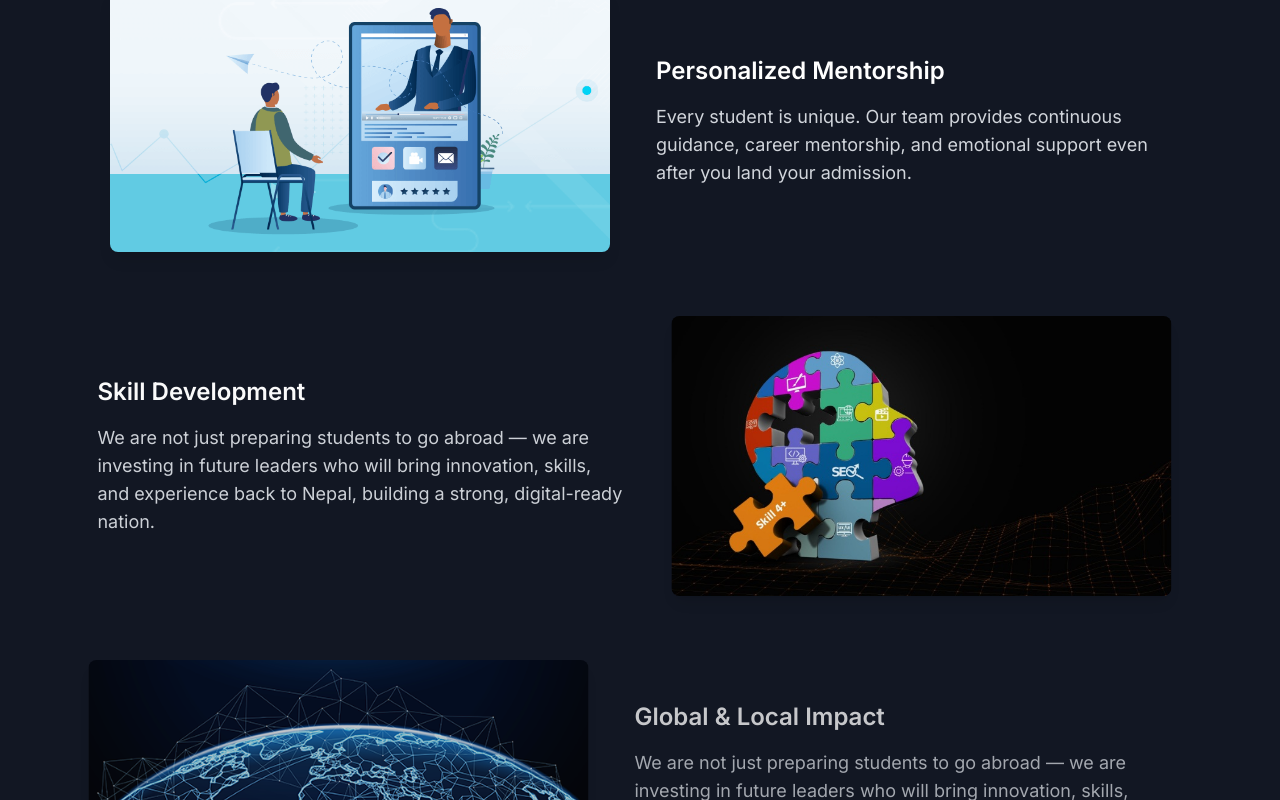
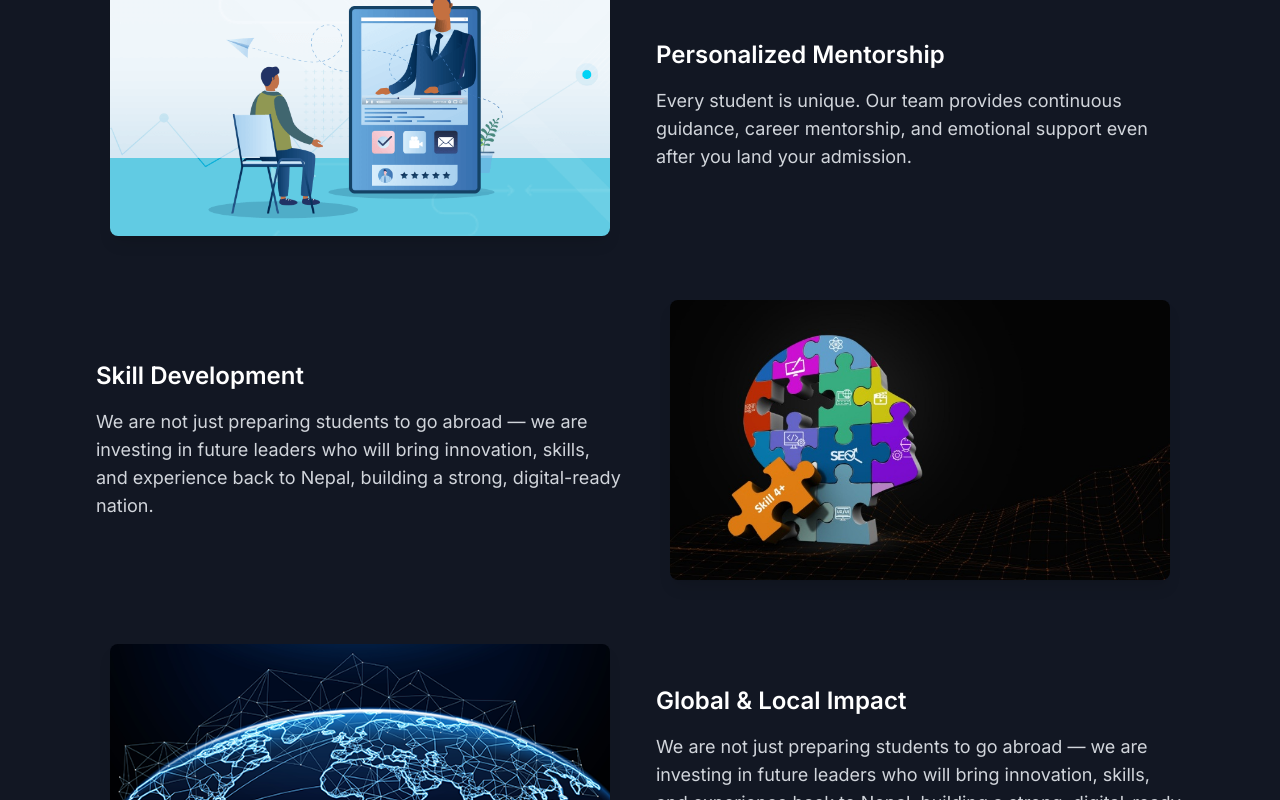
Before and after one commit to Yrajaram112/dream-big, a Next.js app: page /about in a window 1280 px wide. Shown: the part 1455-2255 px from the top of the page. Built offline with nearby package versions, Linux system fonts and the light colour scheme.

Commit message:
Fixed align and overflow

```diff
--- a/components/About/AboutSectionTwo.tsx
+++ b/components/About/AboutSectionTwo.tsx
@@ -1,9 +1,37 @@
+'use client'
 import Image from "next/image";
 import "@/styles/about.css";
 
+import { useEffect } from 'react';
+
+const useScrollAnimation = () => {
+  useEffect(() => {
+    const elements = document.querySelectorAll('.slide-in-left, .slide-in-right');
+
+    const observer = new IntersectionObserver(
+      entries => {
+        entries.forEach(entry => {
+          if (entry.isIntersecting) {
+            entry.target.classList.add('animate');
+            observer.unobserve(entry.target); // Optional: animate once
+          }
+        });
+      },
+      {
+        threshold: 0.2,
+      }
+    );
+
+    elements.forEach(el => observer.observe(el));
+
+    return () => observer.disconnect();
+  }, []);
+};
+
 const AboutSectionTwo = () => {
+  useScrollAnimation();
   return (
-    <section className="py-16 md:py-20 lg:py-28">
+    <section className="py-16 md:py-20 lg:py-24">
       <div className="container max-w-[90%] mx-auto">
         <h2 className="mb-12 text-center text-3xl font-bold text-black dark:text-white">
           What Makes Us Different?
--- a/components/Hero/index.tsx
+++ b/components/Hero/index.tsx
@@ -1,4 +1,6 @@
 import Link from "next/link";
+import { FaWhatsapp } from 'react-icons/fa';
+
 
 const Hero = () => {
   return (
@@ -7,25 +9,24 @@ const Hero = () => {
         id="home"
         className="dark:bg-gray-dark relative z-10 overflow-hidden bg-white h-[100vh] pb-16 pt-[120px] md:pb-[120px] md:pt-[150px] xl:pb-[160px] xl:pt-[180px] 2xl:pb-[200px] 2xl:pt-[210px]"
       >
-        <div className="container">
+        <div className="container h-full flex items-center justify-center">
           <div className="-mx-4 flex flex-wrap">
             <div className="w-full px-4">
-              <div
-                className="wow fadeInUp mx-auto max-w-[800px] text-center"
-                data-wow-delay=".2s"
-              >
+              <div className="wow fadeInUp mx-auto max-w-[800px] text-center" data-wow-delay=".2s">
+
                 <h1 className="mb-5 text-3xl font-bold leading-tight text-black dark:text-white sm:text-4xl sm:leading-tight md:text-5xl md:leading-tight">
-                Dream Big. Fly Higher. 🚀
+                  Dream Big. Fly Higher. 🚀
                 </h1>
                 <p className="dark:text-body-color-dark mb-12 text-base !leading-relaxed text-body-color sm:text-xl md:text-2xl">
-                Unlock Your University Dream with 1:1 Mentorship.
+                  Unlock Your University Dream with 1:1 Mentorship.
                 </p>
                 <div className="flex flex-col items-center justify-center space-y-4 sm:flex-row sm:space-x-4 sm:space-y-0">
                   <Link
                     href="https://chat.whatsapp.com/JZGF7xH8tWcHZiVeihF7Op"
                     target="_blank"
-                    className="rounded-sm bg-primary px-8 py-4 text-base font-semibold text-white duration-300 ease-in-out hover:bg-primary/80"
+                    className="flex items-center gap-2 rounded-sm bg-primary px-8 py-4 text-base font-semibold text-white duration-300 ease-in-out hover:bg-primary/80"
                   >
+                    <FaWhatsapp size={25} />
                     🔥 Join the Student Group
                   </Link>
                   <Link
--- a/styles/about.css
+++ b/styles/about.css
@@ -1,35 +1,39 @@
+/* animations.css or globals.css */
 @keyframes slideInLeft {
-    0% {
+  from {
     opacity: 0;
     transform: translateX(-90px);
   }
-    100% {
+  to {
     opacity: 1;
     transform: translateX(0);
   }
 }
 
 @keyframes slideInRight {
-    0% {
+  from {
     opacity: 0;
     transform: translateX(90px);
   }
-    100% {
+  to {
     opacity: 1;
     transform: translateX(0);
   }
 }
 
-  .slide-in-left {
-    animation: slideInLeft 1s ease-out both;
-    animation-timeline: view(70% 5%);
+.slide-in-left,
+.slide-in-right {
+  opacity: 0;
+  transition: opacity 0.3s ease-out;
 }
 
-  .slide-in-right {
-    animation: slideInRight 1s ease-out both;
-    animation-timeline: view(70% 5%);
+.slide-in-left.animate {
+  animation: slideInLeft 1s ease-out forwards;
 }
 
+.slide-in-right.animate {
+  animation: slideInRight 1s ease-out forwards;
+}
 
 
 
```
Also changed, not shown: components/Footer/index.tsx (+6 -6 lines). Lines whose indentation alone changed are shown as unchanged.
